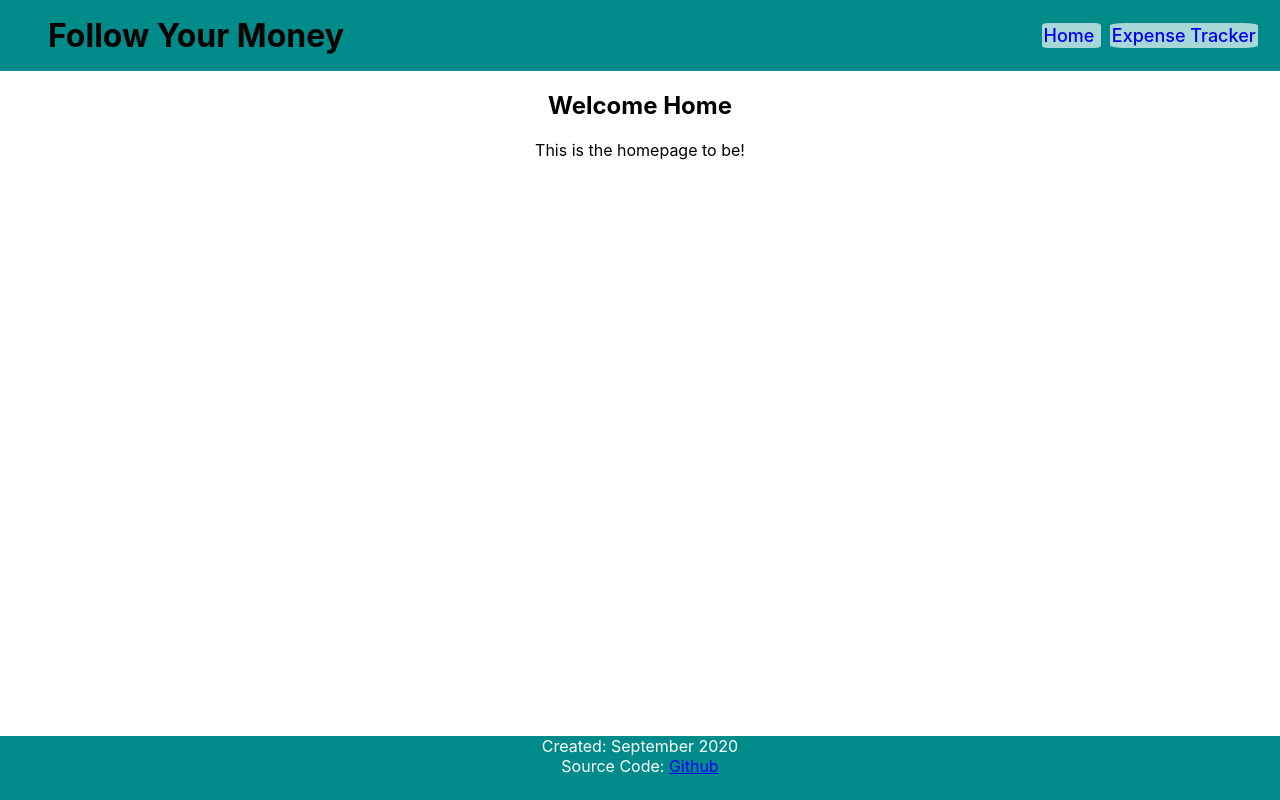
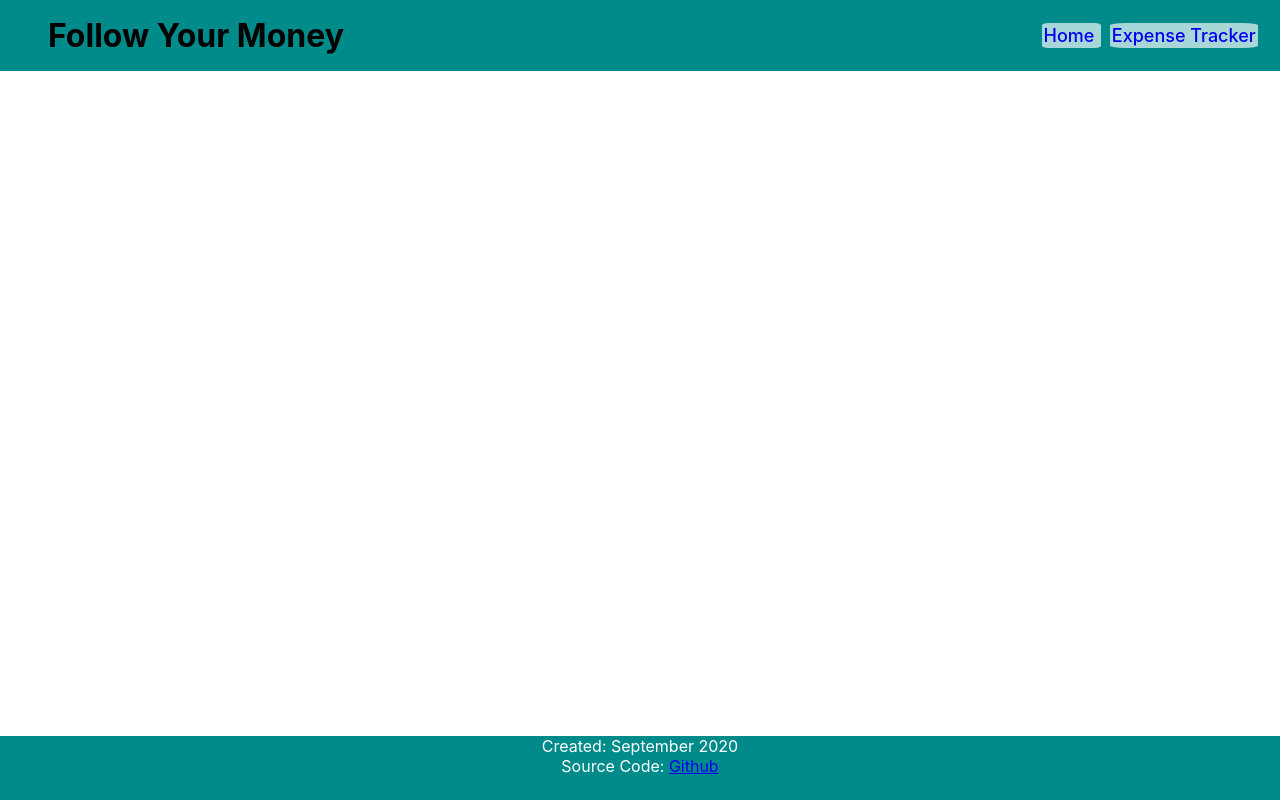
Before and after one commit to vlee4/follow, a React (Create React App) app: page / in a window 1280 px wide. Built offline with nearby package versions, Linux system fonts and the light colour scheme.

Commit message:
Second time's the charm: fixing react routing for gh pages routing

```diff
--- a/src/Components/Navbar.js
+++ b/src/Components/Navbar.js
@@ -8,7 +8,7 @@ function NavBar() {
         <h1 className="title">Follow Your Money</h1>
       </Link>
       <div className="navLinks">
-        <Link to="/follow/"> Home </Link>
+        <Link to="/follow/home"> Home </Link>
         <Link to="/follow/tracker"> Expense Tracker </Link>
       </div>
     </div>
--- a/src/Components/Routes.js
+++ b/src/Components/Routes.js
@@ -6,8 +6,8 @@ import Tracker from "./ExpenseTracker";
 function Routes() {
   return (
     <Switch>
-      <Route exact path="/" component={Home} />
-      <Route path="/tracker" component={Tracker} />
+      <Route exact path="/follow/home" component={Home} />
+      <Route path="/follow/tracker" component={Tracker} />
     </Switch>
   );
 }
```
